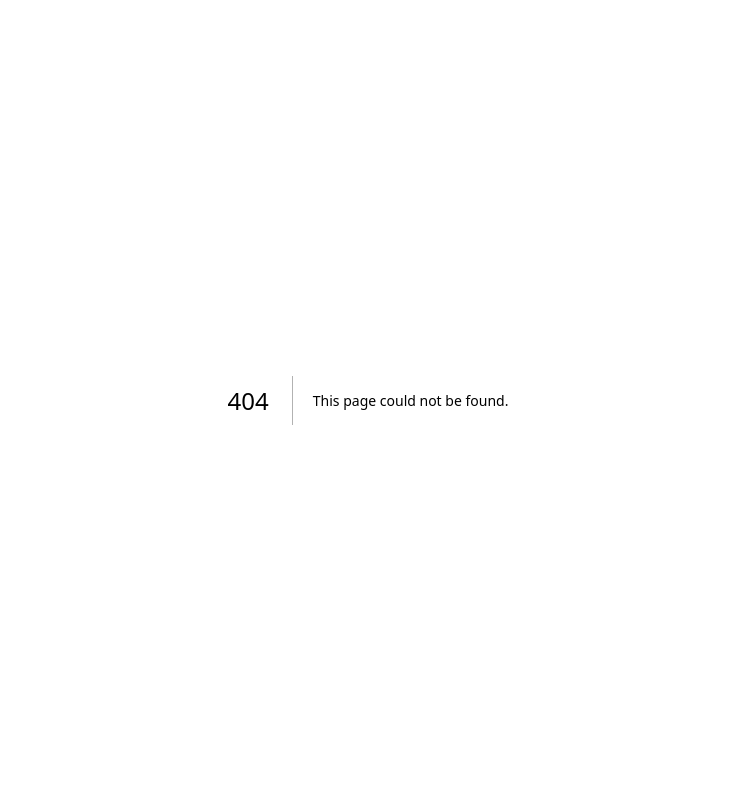
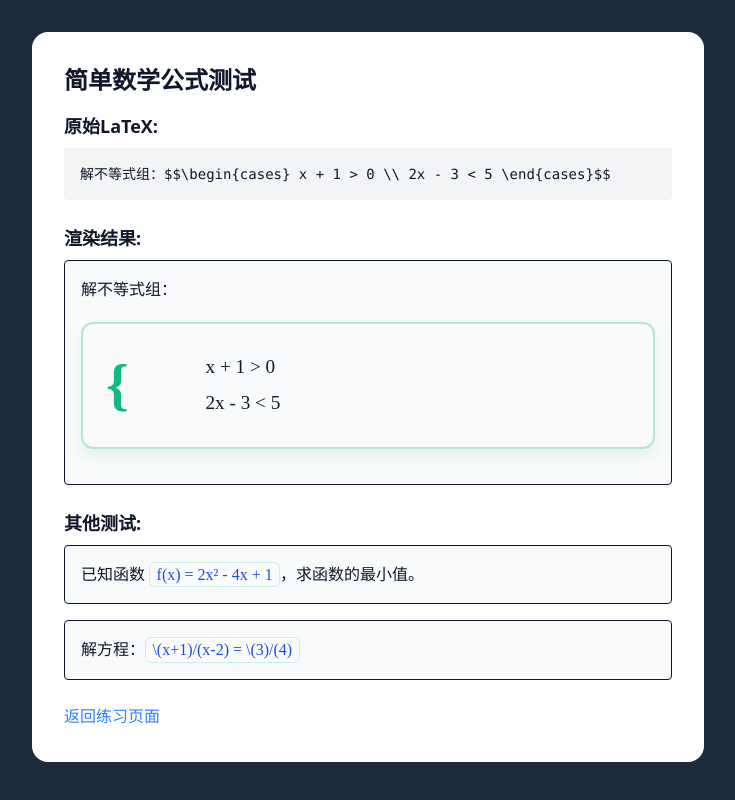
Before and after one commit to Dashsoap/jicongcong, a Next.js app: page /simple-test in a window 1280 px wide. Before the commit this address had no page. Shown: the whole page, without its empty margins (272-1007 px from the left). Built offline with nearby package versions, Linux system fonts and the light colour scheme.

Commit message:
feat： 修复

```diff
--- a/src/app/globals.css
+++ b/src/app/globals.css
@@ -274,6 +274,99 @@ body {
   padding: 0.5em !important;
 }
 
+/* 回退方案的数学公式样式 */
+.math-display {
+  display: block;
+  text-align: center;
+  margin: 1em 0;
+  padding: 0.8em;
+  background: rgba(255, 255, 255, 0.1);
+  border-radius: 12px;
+  border: 2px solid rgba(16, 185, 129, 0.3);
+  box-shadow: 0 8px 16px rgba(16, 185, 129, 0.1);
+  font-family: 'Times New Roman', serif;
+  font-size: 1.2em;
+  font-weight: 500;
+}
+
+.math-inline {
+  display: inline;
+  padding: 0.2em 0.4em;
+  background: rgba(255, 255, 255, 0.1);
+  border-radius: 6px;
+  border: 1px solid rgba(16, 185, 129, 0.2);
+  font-family: 'Times New Roman', serif;
+  font-weight: 500;
+}
+
+/* 暗色主题下的数学公式 */
+.practice-math .math-display {
+  background: rgba(255, 255, 255, 0.15);
+  border: 2px solid rgba(16, 185, 129, 0.4);
+  color: white;
+}
+
+.practice-math .math-inline {
+  background: rgba(255, 255, 255, 0.1);
+  border: 1px solid rgba(16, 185, 129, 0.3);
+  color: white;
+}
+
+/* 简化数学渲染器样式 */
+.simple-math-content .math-cases {
+  display: flex;
+  align-items: center;
+  margin: 1em 0;
+  padding: 0.8em 1.2em;
+  background: rgba(255, 255, 255, 0.1);
+  border-radius: 12px;
+  border: 2px solid rgba(16, 185, 129, 0.3);
+  box-shadow: 0 8px 16px rgba(16, 185, 129, 0.1);
+  font-family: 'Times New Roman', serif;
+  font-size: 1.2em;
+  justify-content: flex-start;
+}
+
+.simple-math-content .case-brace {
+  font-size: 3em;
+  color: #10b981;
+  margin-right: 1em;
+  font-weight: bold;
+}
+
+.simple-math-content .cases-content {
+  margin-left: 1em;
+}
+
+.simple-math-content .case-line {
+  margin: 0.3em 0;
+  font-weight: 500;
+}
+
+.simple-math-content .fraction {
+  font-style: italic;
+}
+
+.simple-math-content .numerator {
+  color: #10b981;
+}
+
+.simple-math-content .denominator {
+  color: #06b6d4;
+}
+
+.simple-math-content sup {
+  font-size: 0.8em;
+  vertical-align: super;
+  color: #f59e0b;
+}
+
+.simple-math-content sub {
+  font-size: 0.8em;
+  vertical-align: sub;
+  color: #8b5cf6;
+}
+
 /* 滚动条样式 */
 ::-webkit-scrollbar {
   width: 8px;
--- a/src/app/practice/page.tsx
+++ b/src/app/practice/page.tsx
@@ -6,7 +6,7 @@ import { toast } from 'sonner'
 import { postJSON } from '@/lib/fetcher'
 import { isNumericalQuestion } from '@/lib/math'
 import Header from '@/components/Header'
-import MathRenderer from '@/components/MathRenderer'
+import SimpleMathRenderer from '@/components/SimpleMathRenderer'
 
 interface PracticeItem {
   id: string
@@ -489,7 +489,7 @@ function PracticePageContent() {
                     <h4 className="text-white font-bold text-lg">题目内容</h4>
                   </div>
                                      <div className="bg-white/5 rounded-2xl p-6 border border-white/10">
-                     <MathRenderer
+                     <SimpleMathRenderer
                        content={currentItem.stem.text || '题目内容加载中...'}
                        className="text-xl leading-relaxed text-white font-medium practice-math"
                      />
--- /dev/null
+++ b/src/app/simple-test/page.tsx
@@ -0,0 +1,43 @@
+'use client'
+
+import SimpleMathRenderer from '@/components/SimpleMathRenderer'
+
+export default function SimpleTestPage() {
+  const testFormula = "解不等式组：$$\\begin{cases} x + 1 > 0 \\\\ 2x - 3 < 5 \\end{cases}$$"
+
+  return (
+    <div className="min-h-screen bg-slate-800 p-8">
+      <div className="max-w-2xl mx-auto bg-white p-8 rounded-lg">
+        <h1 className="text-2xl font-bold mb-4">简单数学公式测试</h1>
+
+        <div className="mb-6">
+          <h2 className="text-lg font-semibold mb-2">原始LaTeX:</h2>
+          <pre className="bg-gray-100 p-4 rounded text-sm">{testFormula}</pre>
+        </div>
+
+        <div className="mb-6">
+          <h2 className="text-lg font-semibold mb-2">渲染结果:</h2>
+          <div className="border p-4 rounded bg-gray-50">
+            <SimpleMathRenderer content={testFormula} />
+          </div>
+        </div>
+
+        <div className="mb-6">
+          <h2 className="text-lg font-semibold mb-2">其他测试:</h2>
+          <div className="space-y-4">
+            <div className="border p-4 rounded bg-gray-50">
+              <SimpleMathRenderer content="已知函数 $f(x) = 2x^2 - 4x + 1$，求函数的最小值。" />
+            </div>
+            <div className="border p-4 rounded bg-gray-50">
+              <SimpleMathRenderer content="解方程：$\\frac{x+1}{x-2} = \\frac{3}{4}$" />
+            </div>
+          </div>
+        </div>
+
+        <a href="/practice" className="text-blue-500 hover:underline">
+          返回练习页面
+        </a>
+      </div>
+    </div>
+  )
+}
--- a/src/components/MathRenderer.tsx
+++ b/src/components/MathRenderer.tsx
@@ -1,6 +1,6 @@
 'use client'
 
-import { useEffect, useRef } from 'react'
+import { useEffect, useRef, useState } from 'react'
 
 interface MathRendererProps {
   content: string
@@ -15,11 +15,21 @@ declare global {
 
 export default function MathRenderer({ content, className = '' }: MathRendererProps) {
   const containerRef = useRef<HTMLDivElement>(null)
+  const [isLoaded, setIsLoaded] = useState(false)
+  const [isClient, setIsClient] = useState(false)
 
   useEffect(() => {
-    // 动态加载MathJax
-    const loadMathJax = () => {
-      if (window.MathJax) {
+    setIsClient(true)
+  }, [])
+
+  useEffect(() => {
+    if (!isClient) return
+
+    const loadMathJax = async () => {
+      try {
+        // 检查是否已经加载
+        if (window.MathJax && window.MathJax.typesetPromise) {
+          setIsLoaded(true)
           renderMath()
           return
         }
@@ -30,51 +40,100 @@ export default function MathRenderer({ content, className = '' }: MathRendererPr
             inlineMath: [['$', '$'], ['\\(', '\\)']],
             displayMath: [['$$', '$$'], ['\\[', '\\]']],
             processEscapes: true,
-          processEnvironments: true
+            processEnvironments: true,
+            packages: {'[+]': ['ams', 'newcommand', 'configmacros']}
           },
-        options: {
-          skipHtmlTags: ['script', 'noscript', 'style', 'textarea', 'pre'],
-          ignoreHtmlClass: 'tex2jax_ignore',
-          processHtmlClass: 'tex2jax_process'
+          svg: {
+            fontCache: 'global'
           },
           startup: {
             ready: () => {
+              console.log('MathJax 加载完成')
               window.MathJax.startup.defaultReady()
+              setIsLoaded(true)
               renderMath()
             }
           }
         }
 
-      // 加载MathJax脚本
+        // 动态加载MathJax脚本
         const script = document.createElement('script')
-      script.src = 'https://polyfill.io/v3/polyfill.min.js?features=es6'
+        script.src = 'https://cdn.jsdelivr.net/npm/mathjax@3/es5/tex-svg.js'
+        script.async = true
         script.onload = () => {
-        const mathJaxScript = document.createElement('script')
-        mathJaxScript.src = 'https://cdn.jsdelivr.net/npm/mathjax@3/es5/tex-mml-chtml.js'
-        mathJaxScript.async = true
-        document.head.appendChild(mathJaxScript)
+          console.log('MathJax 脚本加载完成')
         }
+        script.onerror = () => {
+          console.error('MathJax 加载失败，使用回退方案')
+          setIsLoaded(true)
+          renderFallback()
+        }
+
         document.head.appendChild(script)
+      } catch (error) {
+        console.error('MathJax 初始化失败:', error)
+        setIsLoaded(true)
+        renderFallback()
+      }
     }
 
     const renderMath = () => {
-      if (containerRef.current && window.MathJax) {
+      if (containerRef.current && window.MathJax && window.MathJax.typesetPromise) {
+        try {
           // 设置内容
           containerRef.current.innerHTML = content
 
           // 渲染数学公式
-        try {
-          window.MathJax.typesetPromise([containerRef.current]).catch((err: any) => {
+          window.MathJax.typesetPromise([containerRef.current])
+            .then(() => {
+              console.log('数学公式渲染成功')
+            })
+            .catch((err: any) => {
               console.warn('MathJax渲染失败:', err)
+              renderFallback()
             })
         } catch (err) {
-          console.warn('MathJax渲染失败:', err)
+          console.warn('MathJax渲染异常:', err)
+          renderFallback()
         }
       }
     }
 
+    const renderFallback = () => {
+      if (containerRef.current) {
+        // 简单的LaTeX符号替换作为回退方案
+        let processedContent = content
+          .replace(/\$\$([^$]+)\$\$/g, '<div class="math-display">$1</div>')
+          .replace(/\$([^$]+)\$/g, '<span class="math-inline">$1</span>')
+          .replace(/\\frac\{([^}]+)\}\{([^}]+)\}/g, '($1)/($2)')
+          .replace(/\\begin\{cases\}/g, '')
+          .replace(/\\end\{cases\}/g, '')
+          .replace(/\\\\/g, '<br/>')
+
+        containerRef.current.innerHTML = processedContent
+      }
+    }
+
     loadMathJax()
-  }, [content])
+  }, [content, isClient])
+
+  // 内容变化时重新渲染
+  useEffect(() => {
+    if (isLoaded && isClient) {
+      const timer = setTimeout(() => {
+        if (window.MathJax && window.MathJax.typesetPromise) {
+          renderMath()
+        } else {
+          renderFallback()
+        }
+      }, 100)
+      return () => clearTimeout(timer)
+    }
+  }, [content, isLoaded, isClient])
+
+  if (!isClient) {
+    return <div className={className}>加载中...</div>
+  }
 
   return (
     <div
@@ -83,7 +142,8 @@ export default function MathRenderer({ content, className = '' }: MathRendererPr
       style={{
         fontSize: '18px',
         lineHeight: '1.6',
-        color: 'inherit'
+        color: 'inherit',
+        minHeight: '24px'
       }}
     />
   )
--- a/src/components/MessageBubble.tsx
+++ b/src/components/MessageBubble.tsx
@@ -2,7 +2,7 @@
 
 import { useState } from 'react'
 import { toast } from 'sonner'
-import MathRenderer from './MathRenderer'
+import SimpleMathRenderer from './SimpleMathRenderer'
 
 export interface Message {
   id: string
@@ -98,7 +98,7 @@ export default function MessageBubble({ message, onRegenerate, onRetry }: Messag
         }`}
       >
         {/* 消息内容 */}
-        <MathRenderer
+        <SimpleMathRenderer
           content={message.content}
           className="whitespace-pre-wrap break-words message-math"
         />
--- /dev/null
+++ b/src/components/SimpleMathRenderer.tsx
@@ -0,0 +1,96 @@
+'use client'
+
+import { useMemo } from 'react'
+
+interface SimpleMathRendererProps {
+  content: string
+  className?: string
+}
+
+export default function SimpleMathRenderer({ content, className = '' }: SimpleMathRendererProps) {
+
+  const processedContent = useMemo(() => {
+    // 简化的数学公式处理器
+    let processed = content
+
+    // 处理不等式组
+    processed = processed.replace(
+      /\$\$\\begin\{cases\}([^$]+)\\end\{cases\}\$\$/g,
+      (match, cases) => {
+        const lines = cases.split('\\\\').map((line: string) => line.trim()).filter(Boolean)
+        const formattedLines = lines.map((line: string) => {
+          // 处理每一行的数学符号
+          const processedLine = line
+            .replace(/>/g, '&gt;')
+            .replace(/</g, '&lt;')
+            .replace(/x \+ 1/g, 'x + 1')
+            .replace(/2x - 3/g, '2x - 3')
+          return `<div class="case-line">${processedLine}</div>`
+        }).join('')
+        return `<div class="math-cases"><div class="case-brace">{</div><div class="cases-content">${formattedLines}</div></div>`
+      }
+    )
+
+    // 处理块级数学公式
+    processed = processed.replace(/\$\$([^$]+)\$\$/g, (match, formula) => {
+      let formatted = formula
+        .replace(/\\frac\{([^}]+)\}\{([^}]+)\}/g, '<span class="fraction">(<span class="numerator">$1</span>)/(<span class="denominator">$2</span>)</span>')
+        .replace(/\^2/g, '<sup>2</sup>')
+        .replace(/\^3/g, '<sup>3</sup>')
+        .replace(/\^(\{[^}]+\})/g, '<sup>$1</sup>')
+        .replace(/\^(\w)/g, '<sup>$1</sup>')
+        .replace(/_(\{[^}]+\})/g, '<sub>$1</sub>')
+        .replace(/_(\w)/g, '<sub>$1</sub>')
+        .replace(/\\times/g, '×')
+        .replace(/\\div/g, '÷')
+        .replace(/\\pm/g, '±')
+        .replace(/\\le/g, '≤')
+        .replace(/\\ge/g, '≥')
+        .replace(/\\ne/g, '≠')
+        .replace(/\\approx/g, '≈')
+        .replace(/\\sin/g, 'sin')
+        .replace(/\\cos/g, 'cos')
+        .replace(/\\tan/g, 'tan')
+        .replace(/\\alpha/g, 'α')
+        .replace(/\\beta/g, 'β')
+        .replace(/\\theta/g, 'θ')
+        .replace(/\\pi/g, 'π')
+        .replace(/\\sqrt\{([^}]+)\}/g, '√($1)')
+        .replace(/\{([^}]+)\}/g, '$1') // 移除多余的花括号
+
+      return `<div class="math-display">${formatted}</div>`
+    })
+
+    // 处理行内数学公式
+    processed = processed.replace(/\$([^$]+)\$/g, (match, formula) => {
+      let formatted = formula
+        .replace(/\\frac\{([^}]+)\}\{([^}]+)\}/g, '($1)/($2)')
+        .replace(/\^2/g, '²')
+        .replace(/\^3/g, '³')
+        .replace(/\^(\w)/g, '<sup>$1</sup>')
+        .replace(/_(\w)/g, '<sub>$1</sub>')
+        .replace(/\\times/g, '×')
+        .replace(/\\div/g, '÷')
+        .replace(/\\pm/g, '±')
+        .replace(/\\le/g, '≤')
+        .replace(/\\ge/g, '≥')
+        .replace(/\\ne/g, '≠')
+        .replace(/\\alpha/g, 'α')
+        .replace(/\\beta/g, 'β')
+        .replace(/\\theta/g, 'θ')
+        .replace(/\\pi/g, 'π')
+        .replace(/\{([^}]+)\}/g, '$1')
+
+      return `<span class="math-inline">${formatted}</span>`
+    })
+
+    return processed
+  }, [content])
+
+  return (
+    <div
+      className={`simple-math-content ${className}`}
+      dangerouslySetInnerHTML={{ __html: processedContent }}
+    />
+  )
+}
```
Lines whose indentation alone changed are shown as unchanged.
